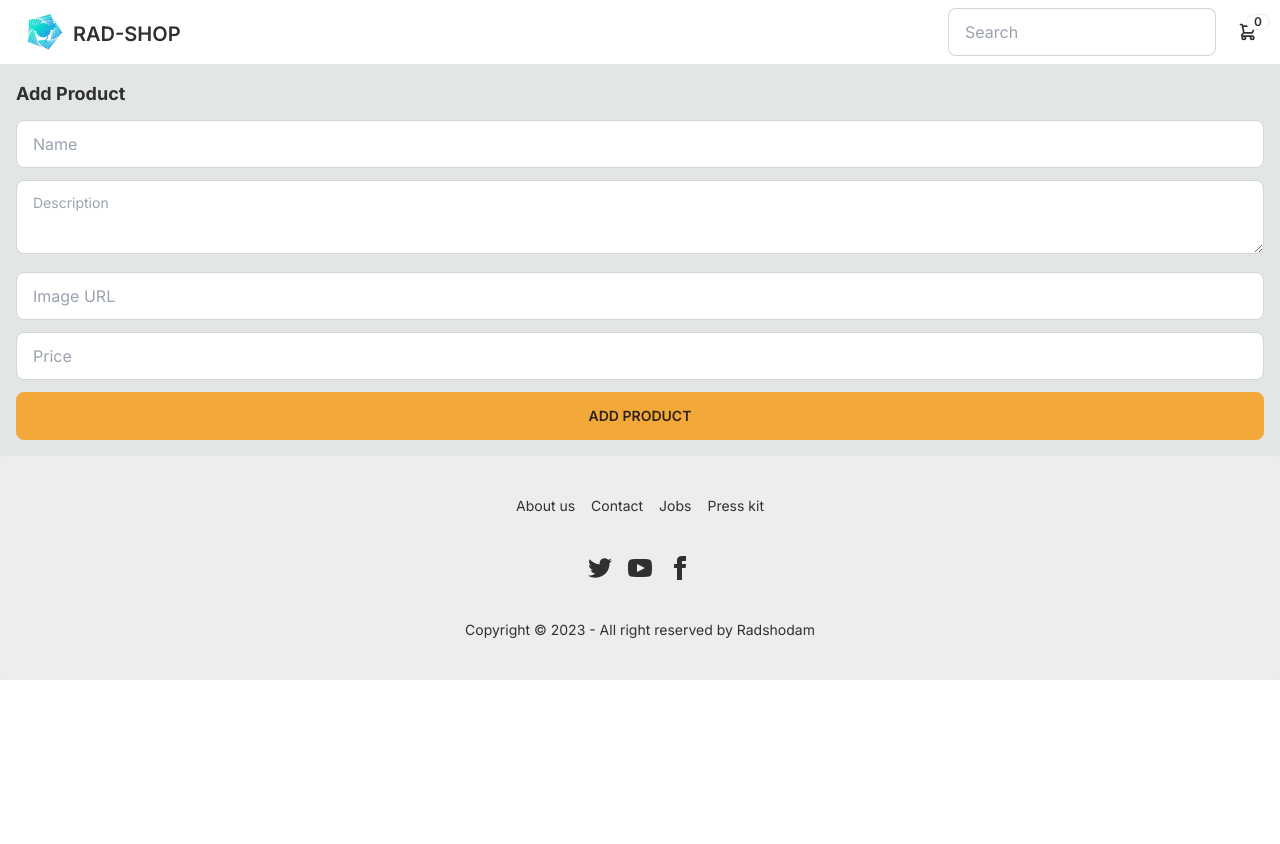
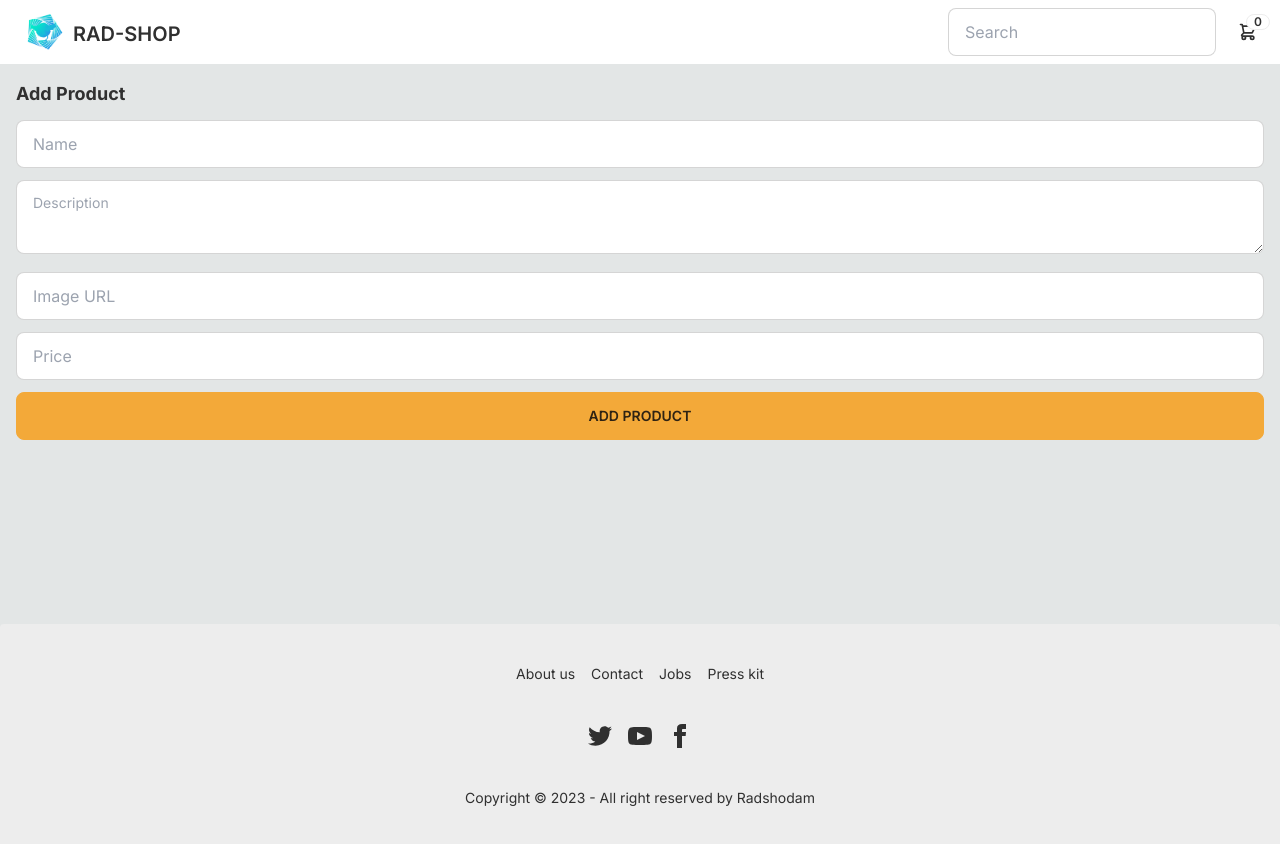
Before and after one commit to radshodam/ecommerce-next-14, a Next.js app in the folder ecommerce-next-14/: page /add-product in a window 1280 px wide. Shown: the top 844 px of the page. Before the commit the page ends 800 px from the top, so only its background shows below. Built offline with nearby package versions, Linux system fonts and the light colour scheme; no server answers.

Commit message:
💄 height main

```diff
--- a/ecommerce-next-14/src/app/layout.tsx
+++ b/ecommerce-next-14/src/app/layout.tsx
@@ -21,7 +21,7 @@ export default function RootLayout({
     <html lang="en">
       <body className={inter.className}>
         <Navbar />
-        <main className='m-auto min-w-[300px] max-w-7xl p-4'>
+        <main className='m-auto min-w-[300px] min-h-[70vh] max-w-7xl p-4'>
           {children}
         </main>
         <Footer />
```
